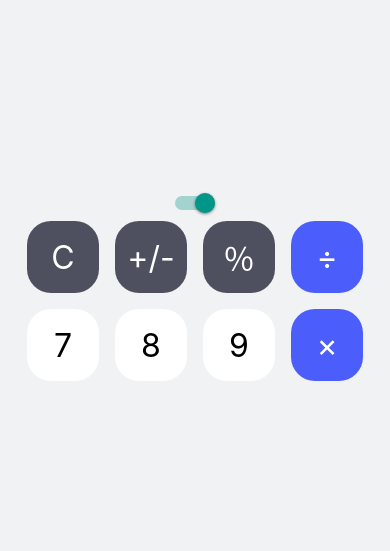
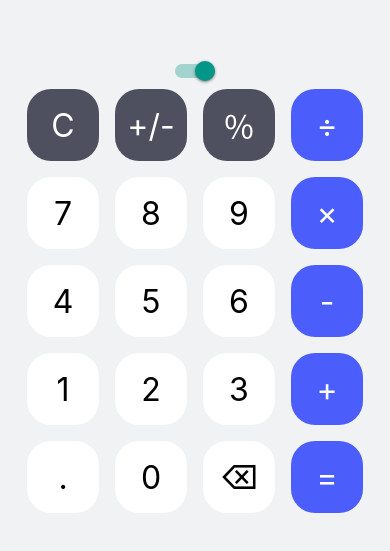
Before and after one commit to Hussein-omar-osman/react-native-calculator, a React Native app: screen / in a window 390 px wide. Shown: the part 131-682 px from the top of the page. Built offline with nearby package versions, Linux system fonts and the light colour scheme.

Commit message:
displaying the rest of the keyboard

```diff
--- a/components/KeyBoard.tsx
+++ b/components/KeyBoard.tsx
@@ -72,6 +72,27 @@ export default function Keyboard() {
         <Button title='9' onPress={() => handleNumberPress('9')} />
         <Button title='×' isBlue onPress={() => handleOperationPress('*')} />
       </View>
+      <View style={Styles.row}>
+        <Button title='4' onPress={() => handleNumberPress('4')} />
+        <Button title='5' onPress={() => handleNumberPress('5')} />
+        <Button title='6' onPress={() => handleNumberPress('6')} />
+        <Button title='-' isBlue onPress={() => handleOperationPress('-')} />
+      </View>
+      <View style={Styles.row}>
+        <Button title='1' onPress={() => handleNumberPress('1')} />
+        <Button title='2' onPress={() => handleNumberPress('2')} />
+        <Button title='3' onPress={() => handleNumberPress('3')} />
+        <Button title='+' isBlue onPress={() => handleOperationPress('+')} />
+      </View>
+      <View style={Styles.row}>
+        <Button title='.' onPress={() => handleNumberPress('.')} />
+        <Button title='0' onPress={() => handleNumberPress('0')} />
+        <Button
+          title='⌫'
+          onPress={() => setFirstNumber(firstNumber.slice(0, -1))}
+        />
+        <Button title='=' isBlue onPress={() => getResult()} />
+      </View>
     </>
   );
 }
```
